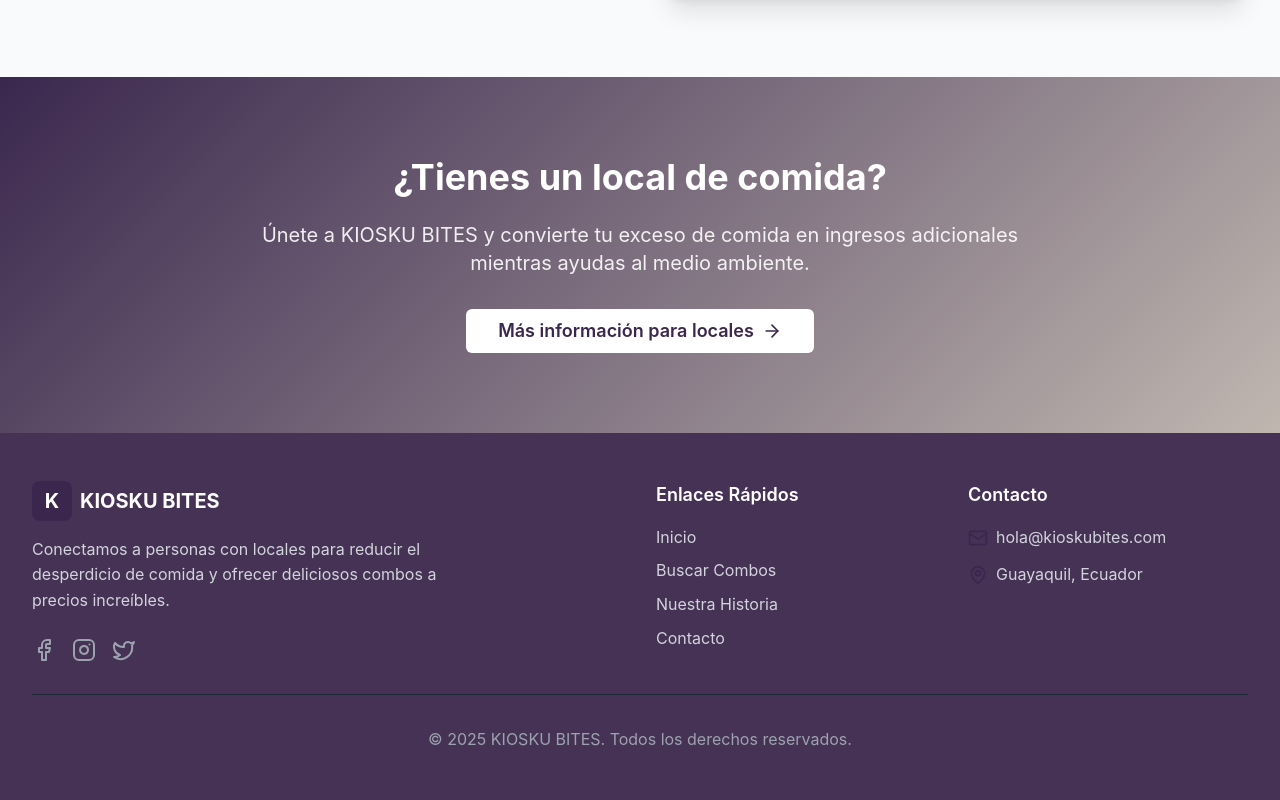
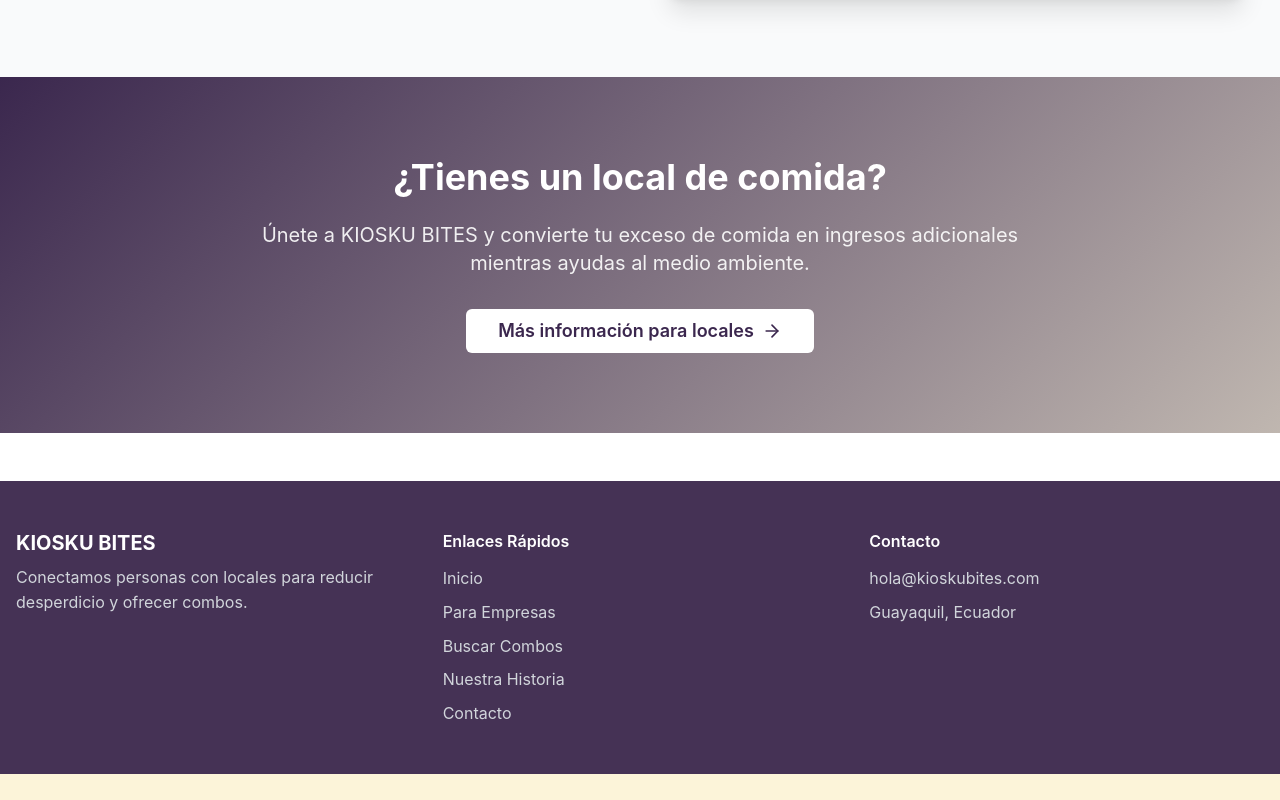
Before and after one commit to lborja04/Kiosku-Bites, a React (Vite) app: page / in a window 1280 px wide. Shown: the part 2524-3324 px from the top of the page. After the commit the page ends 3298 px from the top, so only its background shows below. Built offline with nearby package versions, Linux system fonts and the light colour scheme.

Commit message:
Mejora en la navegación de la aplicación tras iniciar sesion

```diff
--- a/src/App.jsx
+++ b/src/App.jsx
@@ -19,10 +19,10 @@
 const PrivateRoute = ({ children, role }) => {
   const { user } = useAuth();
   if (!user) {
-    return <Navigate to="/login" />;
+    return <Navigate to="/login" replace />;
   }
   if (role && user.type !== role) {
-    return <Navigate to="/" />;
+    return <Navigate to="/" replace />;
   }
   return children;
 };
@@ -39,6 +39,7 @@
         <main className="flex-grow">
           <Routes>
             <Route path="/" element={<HomePage />} />
+            {/* Buscar Combos vuelve a ser público */}
             <Route path="/buscar-combos" element={<SearchCombos />} />
             <Route path="/nuestra-historia" element={<OurStory />} />
             <Route path="/para-empresas" element={<ForBusinessPage />} />
@@ -46,7 +47,12 @@
             <Route path="/combo/:id" element={<ComboDetail />} />
             <Route path="/login" element={<LoginPage />} />
             <Route path="/register" element={<RegisterPage />} />
-            <Route path="/carrito" element={<ShoppingCart />} />
+            {/* carrito sigue protegido */}
+            <Route path="/carrito" element={
+              <PrivateRoute>
+                <ShoppingCart />
+              </PrivateRoute>
+            } />
 
             <Route path="/dashboard/cliente/*" element={
               <PrivateRoute role="cliente">
@@ -58,7 +64,7 @@
                 <BusinessDashboard />
               </PrivateRoute>
             }/>
-            <Route path="*" element={<Navigate to="/" />} />
+            <Route path="*" element={<Navigate to="/" replace />} />
           </Routes>
         </main>
         <Footer />
@@ -76,5 +82,4 @@
   );
 }
 
-
 export default App;
--- a/src/components/Footer.jsx
+++ b/src/components/Footer.jsx
@@ -1,84 +1,43 @@
+// ...existing code...
+import React from 'react';
 import { Link } from 'react-router-dom';
-import { Facebook, Instagram, Twitter, Mail, MapPin } from 'lucide-react';
+import { useAuth } from '@/contexts/AuthContext';
 
-const Footer = () => {
+export default function Footer() {
+  const { user } = useAuth();
+
   return (
-    <footer className="bg-[#453255] text-white">
-      <div className="max-w-7xl mx-auto px-4 sm:px-6 lg:px-8 py-12">
-        <div className="grid grid-cols-1 md:grid-cols-4 gap-8">
-          <div className="col-span-1 md:col-span-2">
-            <div className="flex items-center space-x-2 mb-4">
-              <div className="w-10 h-10 bg-primary rounded-lg flex items-center justify-center">
-                <span className="text-white font-bold text-xl">K</span>
-              </div>
-              <span className="text-xl font-bold">KIOSKU BITES</span>
-            </div>
-            <p className="text-gray-300 mb-6 max-w-md">
-              Conectamos a personas con locales para reducir el desperdicio de comida
-              y ofrecer deliciosos combos a precios increíbles.
-            </p>
-            <div className="flex space-x-4">
-              <a href="#" className="text-gray-400 hover:text-primary transition-colors">
-                <Facebook className="w-6 h-6" />
-              </a>
-              <a href="#" className="text-gray-400 hover:text-primary transition-colors">
-                <Instagram className="w-6 h-6" />
-              </a>
-              <a href="#" className="text-gray-400 hover:text-primary transition-colors">
-                <Twitter className="w-6 h-6" />
-              </a>
-            </div>
+    <footer className="bg-[#453255] text-white mt-12">
+      <div className="max-w-7xl mx-auto px-4 py-12 grid grid-cols-1 md:grid-cols-3 gap-8">
+        <div>
+          <h3 className="text-xl font-bold">KIOSKU BITES</h3>
+          <p className="text-gray-300 mt-2">Conectamos personas con locales para reducir desperdicio y ofrecer combos.</p>
         </div>
 
         <div>
-            <span className="text-lg font-semibold mb-4 block">Enlaces Rápidos</span>
+          <h4 className="font-semibold mb-3">Enlaces Rápidos</h4>
           <ul className="space-y-2">
-              <li>
-                <Link to="/" className="text-gray-300 hover:text-primary transition-colors">
-                  Inicio
-                </Link>
-              </li>
-              <li>
-                <Link to="/buscar-combos" className="text-gray-300 hover:text-primary transition-colors">
-                  Buscar Combos
-                </Link>
-              </li>
-              <li>
-                <Link to="/nuestra-historia" className="text-gray-300 hover:text-primary transition-colors">
-                  Nuestra Historia
-                </Link>
-              </li>
-              <li>
-                <Link to="/contacto" className="text-gray-300 hover:text-primary transition-colors">
-                  Contacto
-                </Link>
-              </li>
+            {!user ? (
+              <>
+                <li><Link to="/" className="text-gray-300 hover:text-white">Inicio</Link></li>
+                <li><Link to="/para-empresas" className="text-gray-300 hover:text-white">Para Empresas</Link></li>
+                <li><Link to="/buscar-combos" className="text-gray-300 hover:text-white">Buscar Combos</Link></li>
+                <li><Link to="/nuestra-historia" className="text-gray-300 hover:text-white">Nuestra Historia</Link></li>
+                <li><Link to="/contacto" className="text-gray-300 hover:text-white">Contacto</Link></li>
+              </>
+            ) : (
+              <li><Link to="/buscar-combos" className="text-gray-300 hover:text-white">Buscar Combos</Link></li>
+            )}
           </ul>
         </div>
 
         <div>
-            <span className="text-lg font-semibold mb-4 block">Contacto</span>
-            <div className="space-y-3">
-              <div className="flex items-center space-x-2">
-                <Mail className="w-5 h-5 text-primary" />
-                <span className="text-gray-300">hola@kioskubites.com</span>
-              </div>
-              <div className="flex items-center space-x-2">
-                <MapPin className="w-5 h-5 text-primary" />
-                <span className="text-gray-300">Guayaquil, Ecuador</span>
-              </div>
-            </div>
-          </div>
-        </div>
-
-        <div className="border-t border-gray-800 mt-8 pt-8 text-center">
-          <p className="text-gray-400">
-            © 2025 KIOSKU BITES. Todos los derechos reservados.
-          </p>
+          <h4 className="font-semibold mb-3">Contacto</h4>
+          <p className="text-gray-300">hola@kioskubites.com</p>
+          <p className="text-gray-300 mt-2">Guayaquil, Ecuador</p>
         </div>
       </div>
     </footer>
   );
-};
-
-export default Footer;
+}
+// ...existing code...
--- a/src/components/Navbar.jsx
+++ b/src/components/Navbar.jsx
@@ -10,13 +10,17 @@
   const location = useLocation();
   const { user, logout } = useAuth();
 
-  const navItems = [
+  const landingItems = [
     { name: 'Inicio', path: '/' },
     { name: 'Buscar Combos', path: '/buscar-combos' },
     { name: 'Para Empresas', path: '/para-empresas' },
     { name: 'Nuestra Historia', path: '/nuestra-historia' },
     { name: 'Contacto', path: '/contacto' },
   ];
+
+  const appItems = [{ name: 'Buscar Combos', path: '/buscar-combos' }];
+
+  const navItems = user ? appItems : landingItems;
 
   return (
     <nav className="fixed top-0 w-full bg-white/95 backdrop-blur-md border-b border-gray-200 z-50">
@@ -48,19 +52,28 @@
           <div className="hidden md:flex items-center space-x-4">
             {user ? (
               <>
+                {/* Icono carrito igual que antes */}
                 {user.type === 'cliente' && (
                   <Link to="/carrito">
-                    <Button variant="ghost" size="sm">
+                    <Button variant="ghost" size="icon" aria-label="Carrito">
                       <ShoppingCart className="w-5 h-5" />
                     </Button>
                   </Link>
                 )}
+
+                {/* Botón Dashboard con estilo claro (similar al original) */}
                 <Link to={`/dashboard/${user.type}`}>
-                  <Button variant="outline" size="sm">
+                  <Button
+                    variant="outline"
+                    size="sm"
+                    className="bg-[#F5EBD9] text-[#453255] border-transparent hover:bg-[#efe3cf]"
+                  >
                     <LayoutDashboard className="w-4 h-4 mr-2" />
                     Dashboard
                   </Button>
                 </Link>
+
+                {/* Botón Cerrar Sesión morado */}
                 <Button onClick={logout} size="sm" className="btn-gradient">
                   <LogOut className="w-4 h-4 mr-2" />
                   Cerrar Sesión
```
Also changed, not shown: src/pages/LoginPage.jsx (+17 -72 lines). Lines whose indentation alone changed are shown as unchanged.
